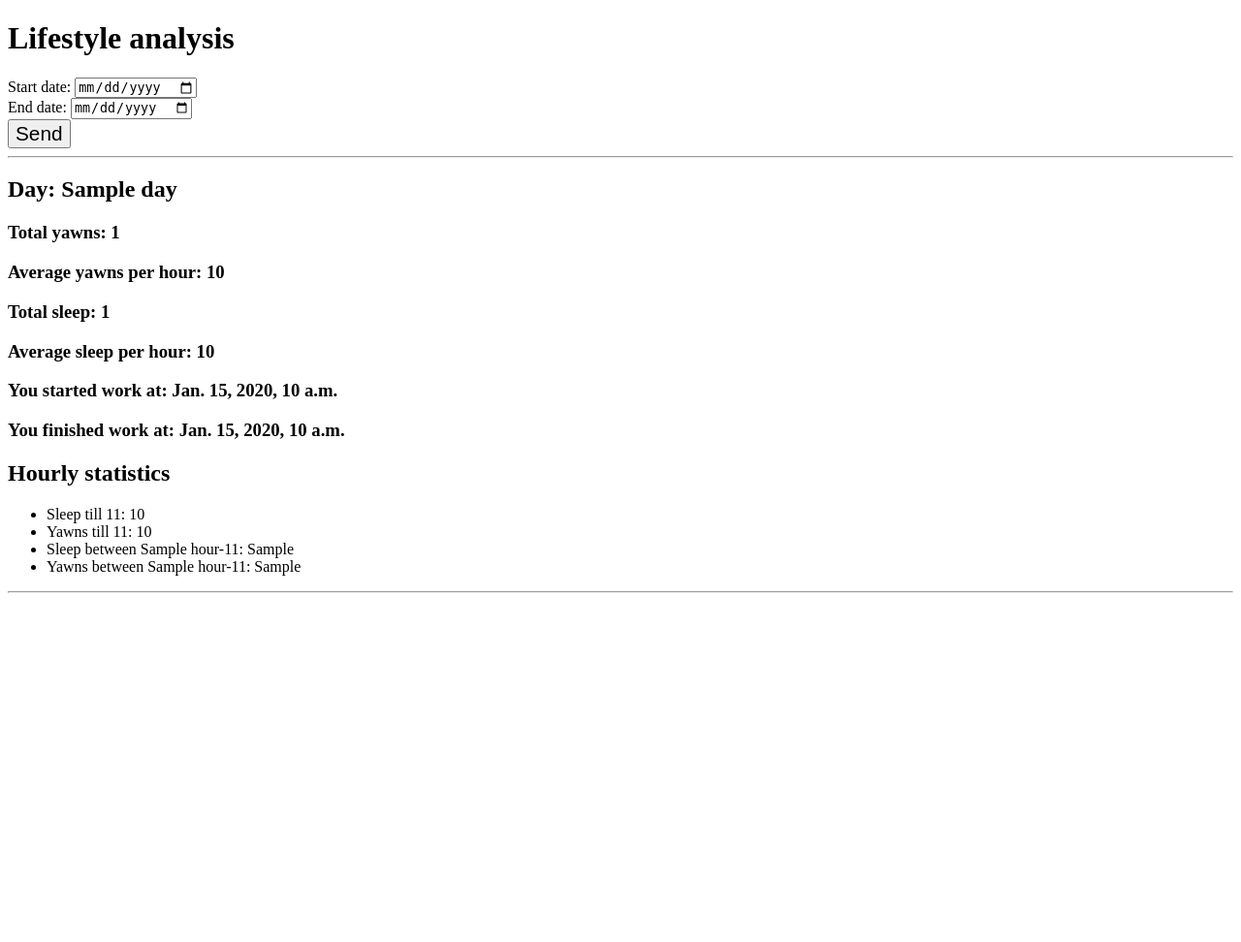
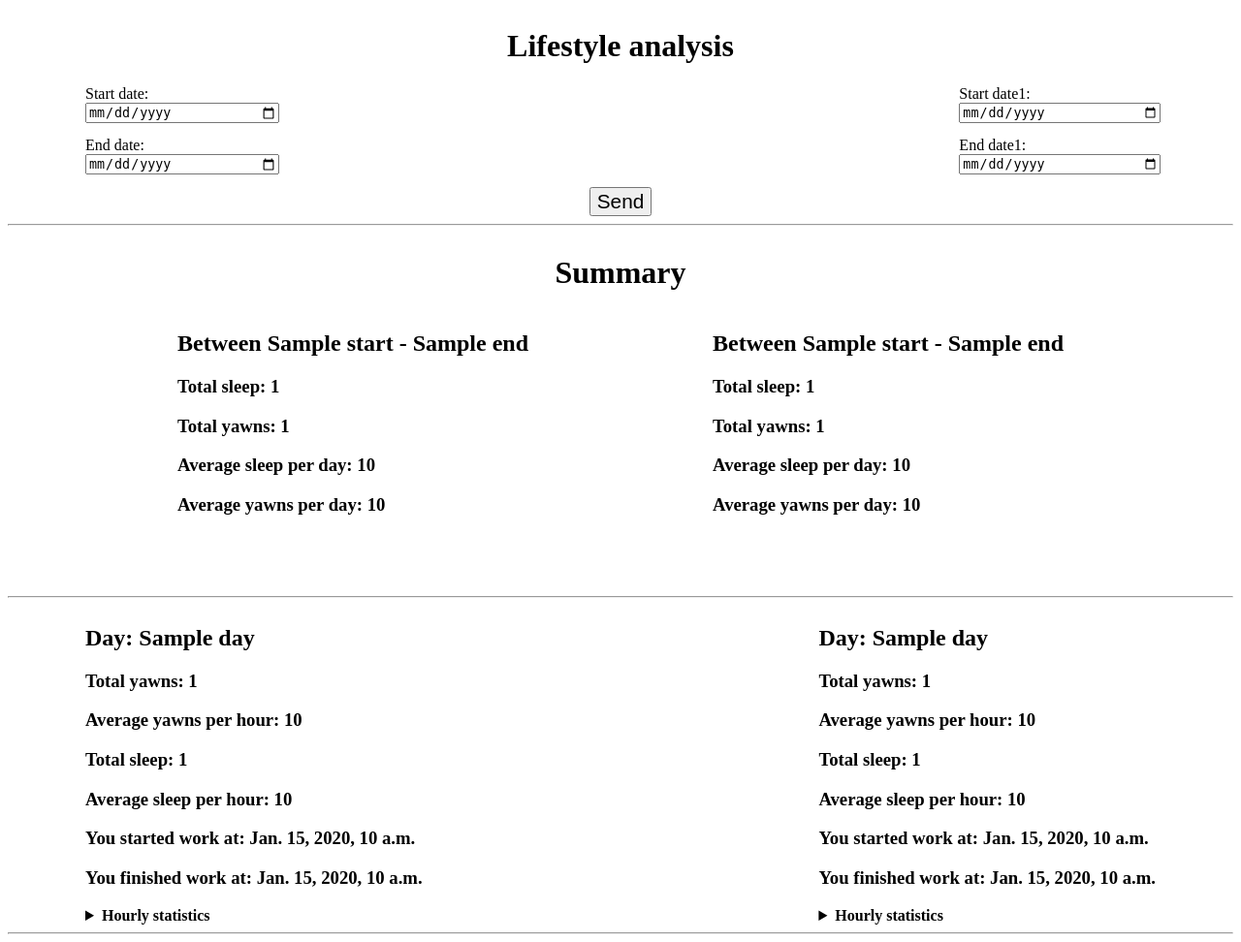
Before and after one commit to emjot13/bachelors_thesis_raspberry, a Django app: template templates/lifestyle_analysis.html in a window 1280 px wide. Shown: the whole page at 97% size. Before the commit the page ends 612 px from the top, so only its background shows below. Run offline with Django 4.2, Linux system fonts and the light colour scheme; the template is opened without the code that fills it: most values are stand-ins (such as "Sample title", 1, 10 or a date in 2020).

Commit message:
changed query and added more info to lifestyle endpoint

```diff
--- a/templates/lifestyle_analysis.html
+++ b/templates/lifestyle_analysis.html
@@ -2,15 +2,21 @@
 <html lang="en">
   <head>
     <title>Example Template</title>
+    <style>
+    input {width: 100%; margin-bottom: 1em;}
+      </style>
   </head>
   <body>
 
-
+    <div style="display: flex; justify-content: center;">
     <h1>Lifestyle analysis</h1>
-
+  </div>
     <form action="lifestyle" method="POST">
         {% csrf_token %}
 
+        <div id="form" style="display: flex; justify-content: space-between;">
+
+        <div id="left-form" style="margin-left: 5em;">
         <div>
 
             <label for="start">Start date:</label>
@@ -26,16 +32,86 @@
             <input type="date" name="end">
 
         </div>
+        </div>
+
+        <div id="right-form" style="margin-right: 5em;">
 
         <div>
+
+          <label for="start1">Start date1:</label>
+
+          <input type="date" name="start1">
+
+      </div>
+
+      <div>
+
+          <label for="end1">End date1:</label>
+
+          <input type="date" name="end1">
+
+      </div>
+
+    </div>
+
+    </div>
+
+        <div style="display: flex; justify-content: center;">
                 <button style="font-size: 1.3em" type="submit">Send</button>
         </div>
 </form>
 
 {% if data %}
 <hr>
-{% for day in data %}
 
+<div style="display: flex; justify-content: center;">
+
+  <h1>Summary</h1>
+
+
+</div>
+
+<div style="display: flex; justify-content: space-around; margin-bottom: 4em;">
+
+<div style="margin-left: 5em;">
+  <h2>
+    Between {{ summary.first.start }} - {{summary.first.end}}
+
+  </h2>
+<h3>    Total sleep: {{ summary.first.total_sleep}}</h3>
+<h3>    Total yawns: {{ summary.first.total_yawns }}</h3>
+<h3>    Average sleep per day: {{ summary.first.average_sleep}}</h3>
+<h3>    Average yawns per day: {{ summary.first.average_yawns}}</h3>
+
+
+
+
+</div>
+
+<div style="margin-right: 5em;">
+
+  <h2>
+    Between {{ summary.second.start }} - {{summary.second.end}}
+
+  </h2>
+<h3>    Total sleep: {{ summary.second.total_sleep}}</h3>
+<h3>    Total yawns: {{ summary.second.total_yawns }}</h3>
+<h3>    Average sleep per day: {{ summary.second.average_sleep}}</h3>
+<h3>    Average yawns per day: {{ summary.second.average_yawns}}</h3>
+
+</div>
+
+
+
+</div>
+
+
+<hr>
+{% for day, day1 in data %}
+
+<div style="display: flex; justify-content: space-between;">
+
+<div style="margin-left: 5em;">
   <div>
     <h2>Day: {{ day.day }}</h2>
     <h3>Total yawns: {{ day.total_yawns}} </h3>
@@ -47,20 +123,66 @@
 
     <h3>You started work at: {{ day.start_time }}</h3>
     <h3>You finished work at: {{ day.end_time }}</h3>
+  </div>
+  <div>
+    <details>
 
-    <div>
-      <h2>Hourly statistics</h2>
+    <summary style="font-weight: bold;">
+      Hourly statistics
+    </summary>
+    <ul style="padding: 0;">
+
     {% for hour_data in day.hours %}
-      <ul>
+    <ul style="margin-bottom: 1em;">
    <li>Sleep till {{ hour_data.hour|add:"1" }}: {{ hour_data.sleep }} </li>
     <li>Yawns till {{ hour_data.hour|add:"1" }}: {{ hour_data.yawns }} </li>
     <li> Sleep between {{ hour_data.hour }}-{{ hour_data.hour|add:"1" }}: {{ hour_data.increase_sleep }}</li>
     <li>Yawns between {{ hour_data.hour }}-{{ hour_data.hour|add:"1" }}: {{ hour_data.increase_yawns }}</li>
+  </ul>
+    {% endfor %}
+  </ul>
+</details>
+
+  </div>
+  </div>
 
 
+  <div style="margin-right: 5em;">
+    <div>
+      <h2>Day: {{ day1.day }}</h2>
+      <h3>Total yawns: {{ day1.total_yawns}} </h3>
+      <h3>Average yawns per hour: {{ day1.avg_yawns_per_hour }}</h3>
+
+      <h3>Total sleep: {{ day1.total_sleep }}</h3>
+      <h3>Average sleep per hour: {{ day1.avg_sleep_per_hour }}</h3>
+
+
+      <h3>You started work at: {{ day1.start_time }}</h3>
+      <h3>You finished work at: {{ day1.end_time }}</h3>
+    </div>
+      <div>
+        <details>
+
+        <summary style="font-weight: bold;">
+          Hourly statistics
+        </summary>
+        <ul style="padding: 0;">
+
+        {% for hour_data in day1.hours %}
+        <ul style="margin-bottom: 1em;">
+       <li>Sleep till {{ hour_data.hour|add:"1" }}: {{ hour_data.sleep }} </li>
+        <li>Yawns till {{ hour_data.hour|add:"1" }}: {{ hour_data.yawns }} </li>
+        <li> Sleep between {{ hour_data.hour }}-{{ hour_data.hour|add:"1" }}: {{ hour_data.increase_sleep }}</li>
+        <li>Yawns between {{ hour_data.hour }}-{{ hour_data.hour|add:"1" }}: {{ hour_data.increase_yawns }}</li>
       </ul>
         {% endfor %}
+      </ul>
+    </details>
+
       </div>
+
+    </div>
+
 
 </div>
 <hr>
```
Also changed, not shown: database/client.py (+11 -6 lines), main/views.py (+10 -5 lines), utils/main.py (added, +43 -0 lines), utils/__init__.py (added). Lines whose indentation alone changed are shown as unchanged.
